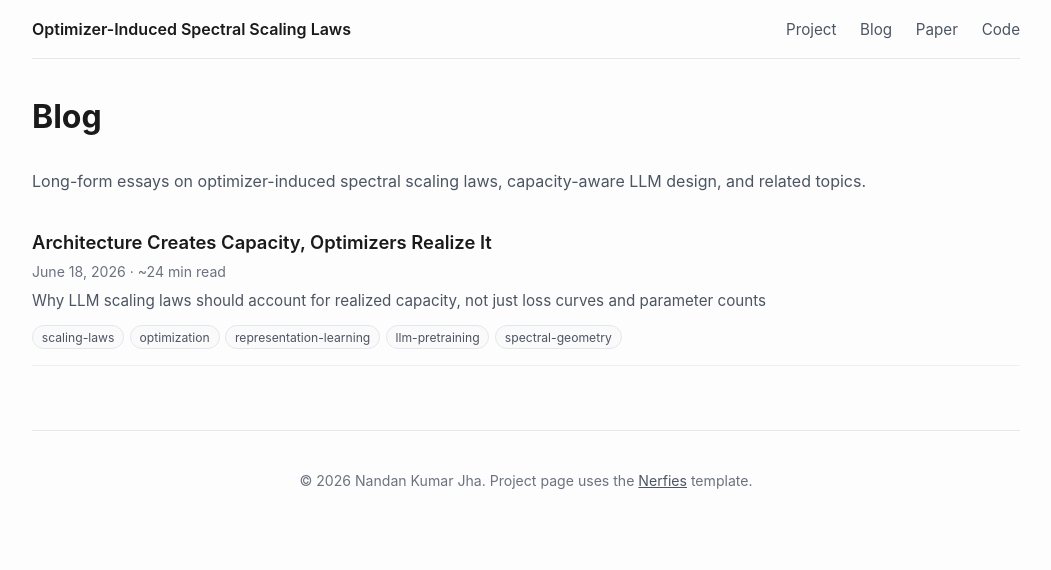
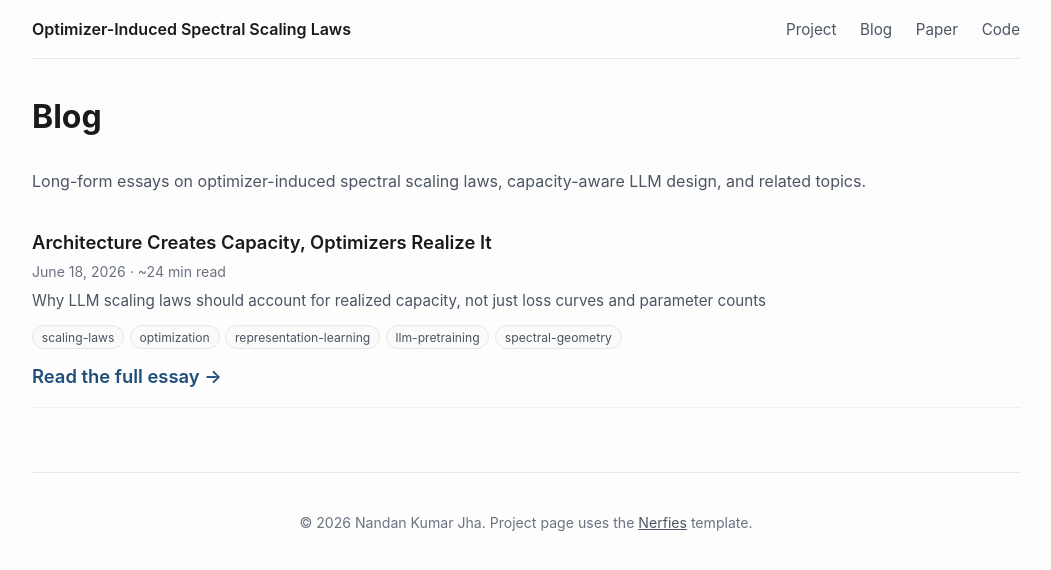
Before and after one commit to optimizer-scaling-laws/optimizer-scaling-laws.github.io, a Jekyll site: the page built from blog/index.html, in a window 1280 px wide. Shown: the top 570 px of the page, without its empty margins (114-1165 px from the left). Built offline with Jekyll 4.4.1, drawn with Linux system fonts in a browser that asks for light colours; the list of posts is cut into pages by our own code.

Commit message:
Added clickable link to blog

```diff
--- a/blog/index.html
+++ b/blog/index.html
@@ -21,6 +21,11 @@
             {% endfor %}
           </div>
         {% endif %}
+        <a href="{{ post.url | relative_url }}"
+           class="post-read-more"
+           style="display: inline-block; margin-top: 0.7rem; font-weight: 600; color: #1f4e79; text-decoration: none;">
+          Read the full essay &rarr;
+        </a>
       </li>
     {% endfor %}
   </ul>
```
